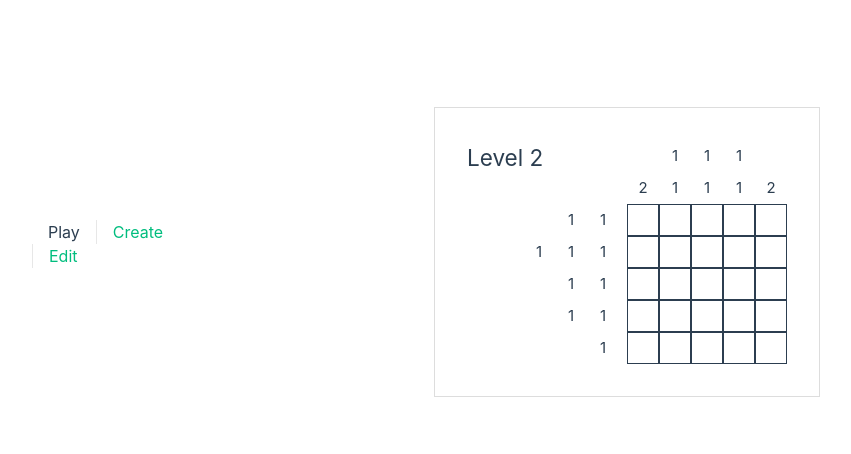
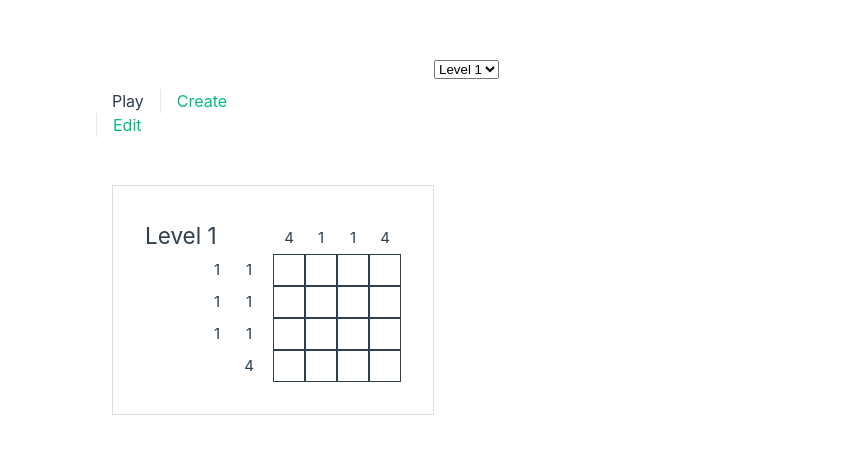
Before and after one commit to LikeAJohny/nonogram, a Vue app: page /play in a window 1280 px wide. Shown: the part 164-618 px from the top of the page, without its empty margins (206-1057 px from the left). Built offline with nearby package versions, Linux system fonts and the light colour scheme.

Commit message:
async load levels from url

```diff
--- a/src/assets/levels/1.json
+++ b/public/levels/1.json
@@ -1,5 +1,5 @@
 {
-  "level": 1,
+  "no": 1,
   "rows": 4,
   "cols": 4,
   "solution": [
--- a/src/assets/levels/2.json
+++ b/public/levels/2.json
@@ -1,5 +1,5 @@
 {
-  "level": 2,
+  "no": 2,
   "rows": 5,
   "cols": 5,
   "solution": [
--- a/src/components/nono/NonoBoard.vue
+++ b/src/components/nono/NonoBoard.vue
@@ -1,11 +1,11 @@
 <template>
   <div class="board">
-    <div class="row" v-for="(_, ri) in grid" :key="ri">
-      <div class="cell" v-for="(_, ci) in grid" :key="ci">
+    <div class="row" v-for="(_, ri) in state.grid" :key="ri">
+      <div class="cell" v-for="(_, ci) in state.grid" :key="ci">
         <NonoCell
-          :state="grid[ri][ci]"
+          :state="state.grid[ri][ci]"
           @change="updateCell($event, ri, ci)"
-          :disabled="won"
+          :disabled="state.won"
         />
       </div>
     </div>
@@ -13,36 +13,39 @@
 </template>
 
 <script setup lang="ts">
-import { ref } from "vue";
+import { reactive, watch } from "vue";
 import NonoCell from "./NonoCell.vue";
+import type { Level } from "../../types/level";
 
-const props = defineProps<{
-  game: { rows: number; cols: number; solution: Array<number[]> };
-}>();
+const props = defineProps<{ level: Level }>();
+const emit = defineEmits<{ (e: "win", value: boolean): void }>();
+const state = reactive({ won: false, grid: generateGrid() });
 
-const emit = defineEmits<{
-  (e: "win", value: boolean): void;
-}>();
-
-let won = ref(false);
-let grid = ref(
-  new Array(props.game.rows)
-    .fill(0)
-    .map(() => new Array(props.game.cols).fill(0))
+watch(
+  () => props.level,
+  () => {
+    state.grid = generateGrid();
+  }
 );
 
-const updateCell = (state: number, ri: number, ci: number): void => {
-  grid.value[ri][ci] = state;
+function generateGrid() {
+  return new Array(props.level.rows)
+    .fill(0)
+    .map(() => new Array(props.level.cols).fill(0));
+}
+
+function updateCell(num: number, ri: number, ci: number): void {
+  state.grid[ri][ci] = num;
 
   if (isWin()) {
-    won.value = true;
+    state.won = true;
     emit("win", true);
   }
-};
+}
 
-const isWin = (): boolean => {
-  return JSON.stringify(props.game.solution) === JSON.stringify(grid.value);
-};
+function isWin(): boolean {
+  return JSON.stringify(props.level.solution) === JSON.stringify(state.grid);
+}
 </script>
 
 <style scoped>
--- a/src/components/nono/NonoCell.vue
+++ b/src/components/nono/NonoCell.vue
@@ -19,15 +19,15 @@ const props = defineProps<{
   disabled: boolean;
 }>();
 
-const emit = defineEmits<{
-  (e: "change", value: number): void;
-}>();
+const emit = defineEmits<{ (e: "change", value: number): void }>();
 
 const update = () => {
   if (!props.disabled) emit("change", props.state === 1 ? 0 : 1);
 };
 
-const cellContent = computed(() => (props.state === 1 ? "X" : ""));
+const cellContent = computed(() =>
+  props.state === 1 && !props.disabled ? "X" : ""
+);
 </script>
 
 <style scoped>
--- a/src/components/nono/NonoGame.vue
+++ b/src/components/nono/NonoGame.vue
@@ -1,31 +1,48 @@
 <template>
-  <div id="game" v-if="game.level">
-    <NonoLevel :level="game.level" />
-    <NonoHints :data="cols()" type="cols" v-if="!won" />
-    <NonoHints :data="rows()" type="rows" v-if="!won" />
-    <NonoBoard :game="game" @win="win" />
+  <div class="level-select">
+    <select @change="onSelectLevel">
+      <option value="1">Level 1</option>
+      <option value="2">Level 2</option>
+      <option value="3">Level 3</option>
+    </select>
+  </div>
+  <div id="game">
+    <NonoLevel :level="state.level.no" />
+    <NonoHints :grid="cols()" type="cols" v-if="!state.won" />
+    <NonoHints :grid="rows()" type="rows" v-if="!state.won" />
+    <NonoBoard :level="state.level" @win="win" />
   </div>
 </template>
 
 <script setup lang="ts">
-import { ref } from "vue";
-import game from "../../assets/levels/2.json";
+import { reactive } from "vue";
 import NonoHints from "./NonoHints.vue";
 import NonoLevel from "./NonoLevel.vue";
 import NonoBoard from "./NonoBoard.vue";
+import type { Level, Grid } from "../../types/level";
 
-const won = ref(false);
-const win = () => (won.value = true);
+const state = reactive({ level: await getLevel(1), won: false });
 
-const rows = (): Array<number[]> => game.solution;
+async function getLevel(id: number): Promise<Level> {
+  return await fetch(`/levels/${id}.json`).then((res) => res.json());
+}
 
-const cols = (): Array<number[]> => {
+async function onSelectLevel(e: Event): Promise<void> {
+  const id = parseInt((e.target as HTMLSelectElement).value);
+  state.level = await getLevel(id);
+}
+
+const win = () => (state.won = true);
+
+const rows = (): Grid => state.level.solution;
+
+const cols = (): Grid => {
   let cols = [];
 
-  for (let i = 0; i < game.cols; i++) {
+  for (let i = 0; i < state.level.cols; i++) {
     let col = [];
 
-    for (let row of game.solution) {
+    for (let row of state.level.solution) {
       col.push(row[i]);
     }
 
@@ -44,9 +61,4 @@ const cols = (): Array<number[]> => {
   padding: 2rem;
   border: 1px solid #ddd;
 }
-.nono-play {
-  display: grid;
-  place-items: center;
-  place-content: center;
-}
 </style>
--- a/src/components/nono/NonoHints.vue
+++ b/src/components/nono/NonoHints.vue
@@ -23,16 +23,17 @@
 
 <script setup lang="ts">
 import { computed } from "vue";
+import type { Grid } from "../../types/level";
 
 const props = defineProps<{
-  data: Array<number[]>;
+  grid: Grid;
   type: "rows" | "cols";
 }>();
 
 const hints = computed(() => {
   let hints = [];
 
-  for (let line of props.data) {
+  for (let line of props.grid) {
     const hint = line.reduce((ac: number[], x: number, i: number) => {
       if (i !== 0 && x === 1) ac[ac.length - 1] += x;
       else ac.push(x);
--- /dev/null
+++ b/src/types/level.ts
@@ -0,0 +1,10 @@
+export interface Level {
+  no: number;
+  rows: number;
+  cols: number;
+  solution: number[][];
+}
+
+export type Levels = Level[];
+
+export type Grid = number[][];
--- a/src/views/NonoPlay.vue
+++ b/src/views/NonoPlay.vue
@@ -1,7 +1,8 @@
 <template>
-  <div class="nono-play">
+  <Suspense>
     <NonoGame />
-  </div>
+    <template #fallback> Loading... </template>
+  </Suspense>
 </template>
 
 <script setup lang="ts">
```
